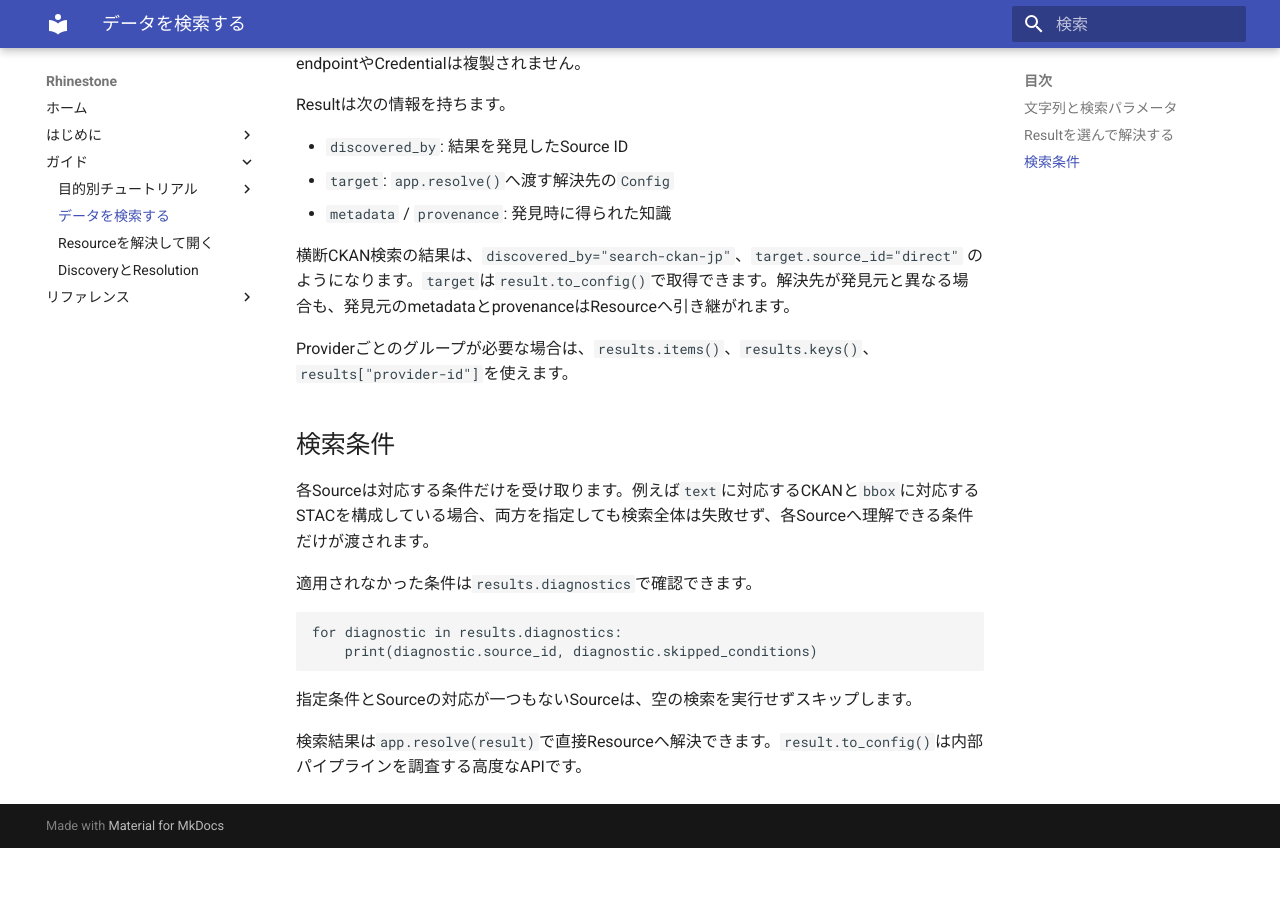
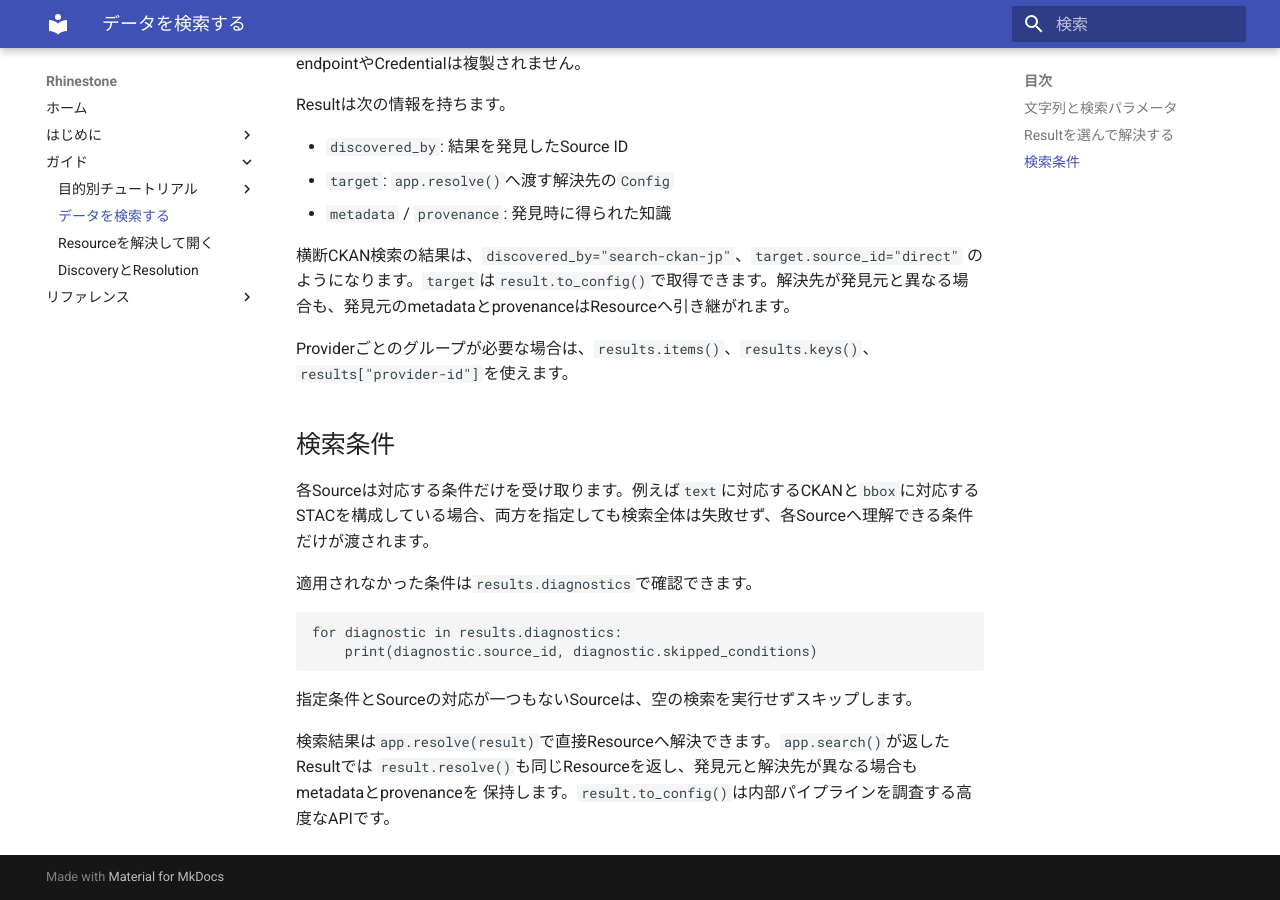
Before and after one commit to u-kitazawa/rhinestone, an MkDocs documentation site: the page built from docs/search.md, in a window 1280 px wide and 900 px high, scrolled down 924 px. Built offline with MkDocs 1.6.1 and Material for MkDocs 9.7.7, drawn with Linux system fonts in a browser that asks for light colours; before the commit the page ends 1772 px from its top, so only the background shows below that.

Commit message:
fix: preserve provenance in bound result resolution

```diff
--- a/docs/search.md
+++ b/docs/search.md
@@ -59,4 +59,6 @@ for diagnostic in results.diagnostics:
 
 指定条件とSourceの対応が一つもないSourceは、空の検索を実行せずスキップします。
 
-検索結果は`app.resolve(result)`で直接Resourceへ解決できます。`result.to_config()`は内部パイプラインを調査する高度なAPIです。
+検索結果は`app.resolve(result)`で直接Resourceへ解決できます。`app.search()`が返したResultでは
+`result.resolve()`も同じResourceを返し、発見元と解決先が異なる場合もmetadataとprovenanceを
+保持します。`result.to_config()`は内部パイプラインを調査する高度なAPIです。
```
Also changed, not shown: 2 other files.
